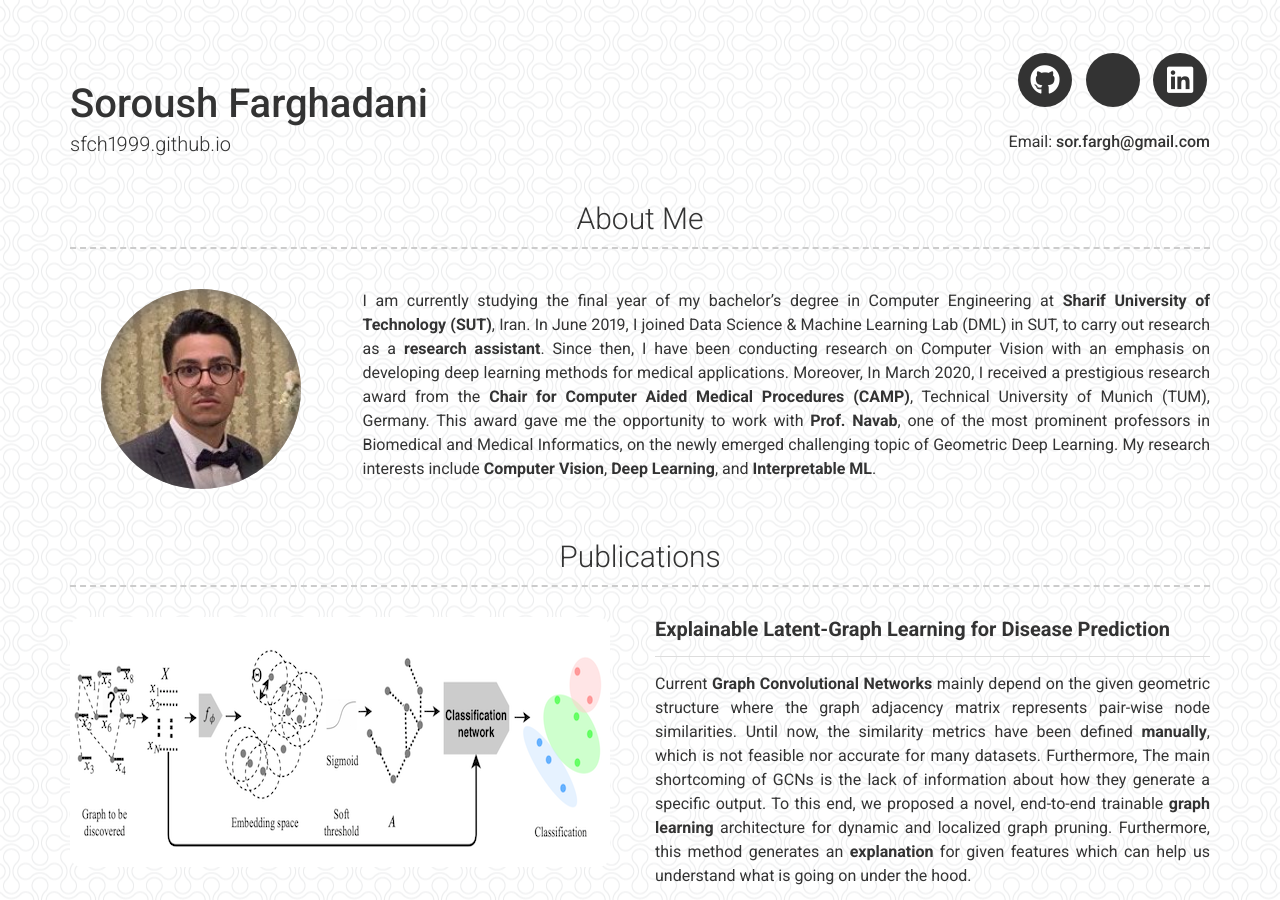
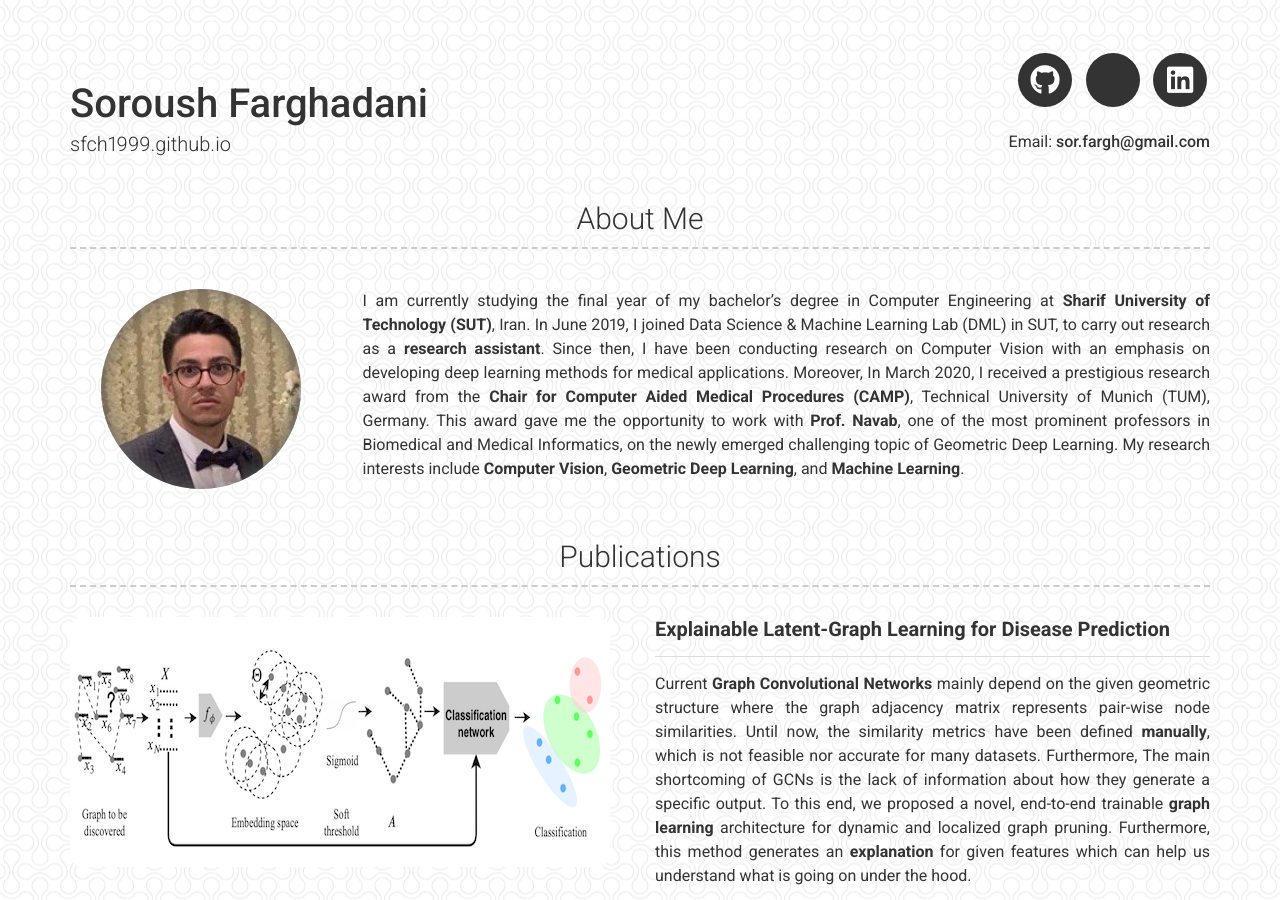
Before and after one commit to sfch1999/sfch1999.github.io, a Jekyll site: the page built from index.md, in a window 1280 px wide and 900 px high. Built offline with Jekyll 4.4.1, drawn with Linux system fonts in a browser that asks for light colours; a style sheet for code colours, icons or effects is not loaded.

Commit message:
Description Updated

```diff
--- a/_config.yml
+++ b/_config.yml
@@ -31,7 +31,7 @@ about_content: | # this will include new lines to allow paragraphs
   In June 2019, I joined Data Science & Machine Learning Lab (DML) in SUT, to carry out research as a **research assistant**. Since then, I have been conducting research on Computer Vision with an emphasis on developing deep learning methods for medical applications. Moreover,
   In March 2020, I received a prestigious research award from the **Chair for Computer Aided Medical Procedures (CAMP)**, Technical University of Munich (TUM), Germany.
   This award gave me the opportunity to work with **Prof. Navab**, one of the most prominent professors in Biomedical and Medical Informatics, on the newly emerged challenging topic of Geometric Deep Learning.
-  My research interests include **Computer Vision**, **Deep Learning**, and **Interpretable ML**.
+  My research interests include **Computer Vision**, **Geometric Deep Learning**, and **Machine Learning**.
 # Projects Section
 projects_title: Publications
 
```
